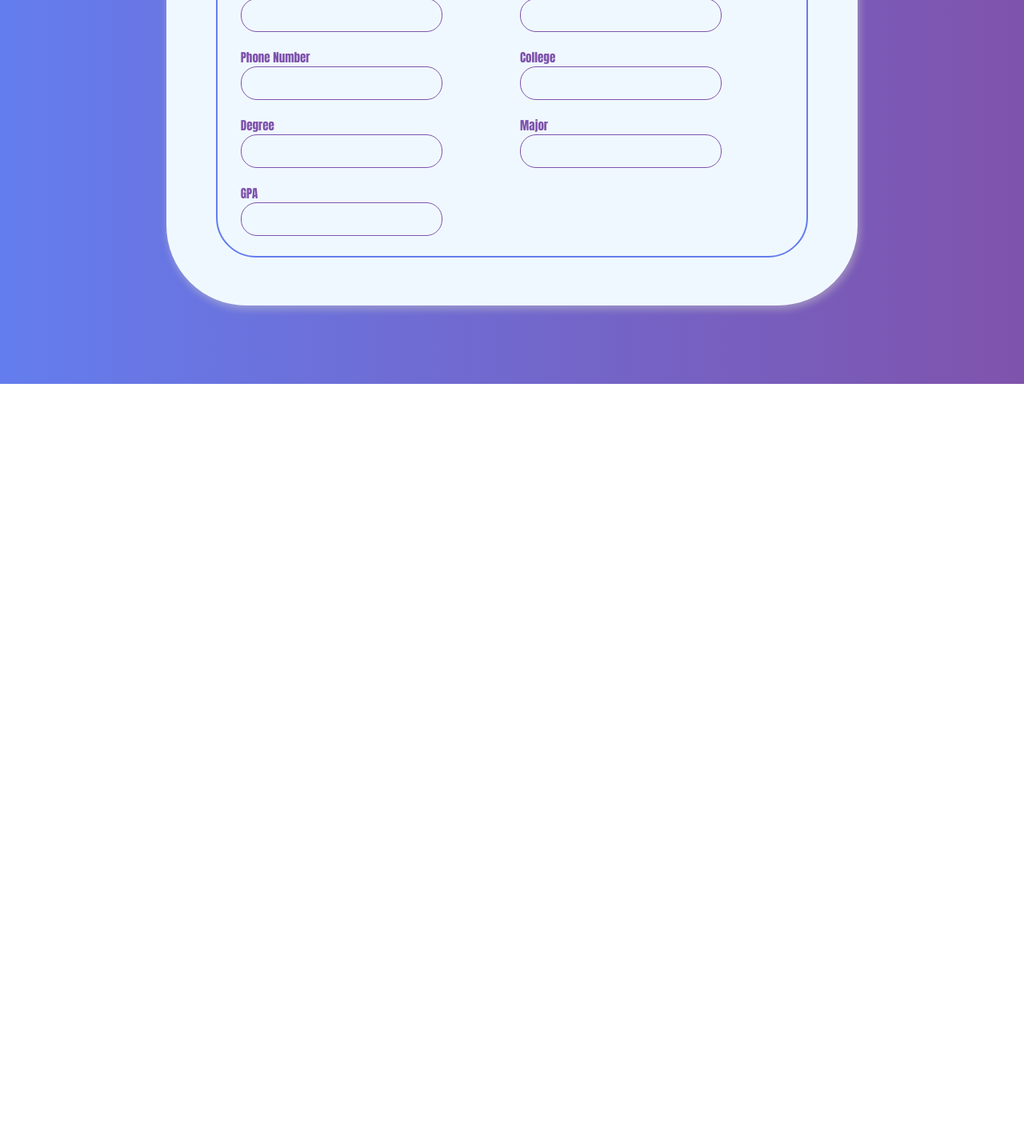
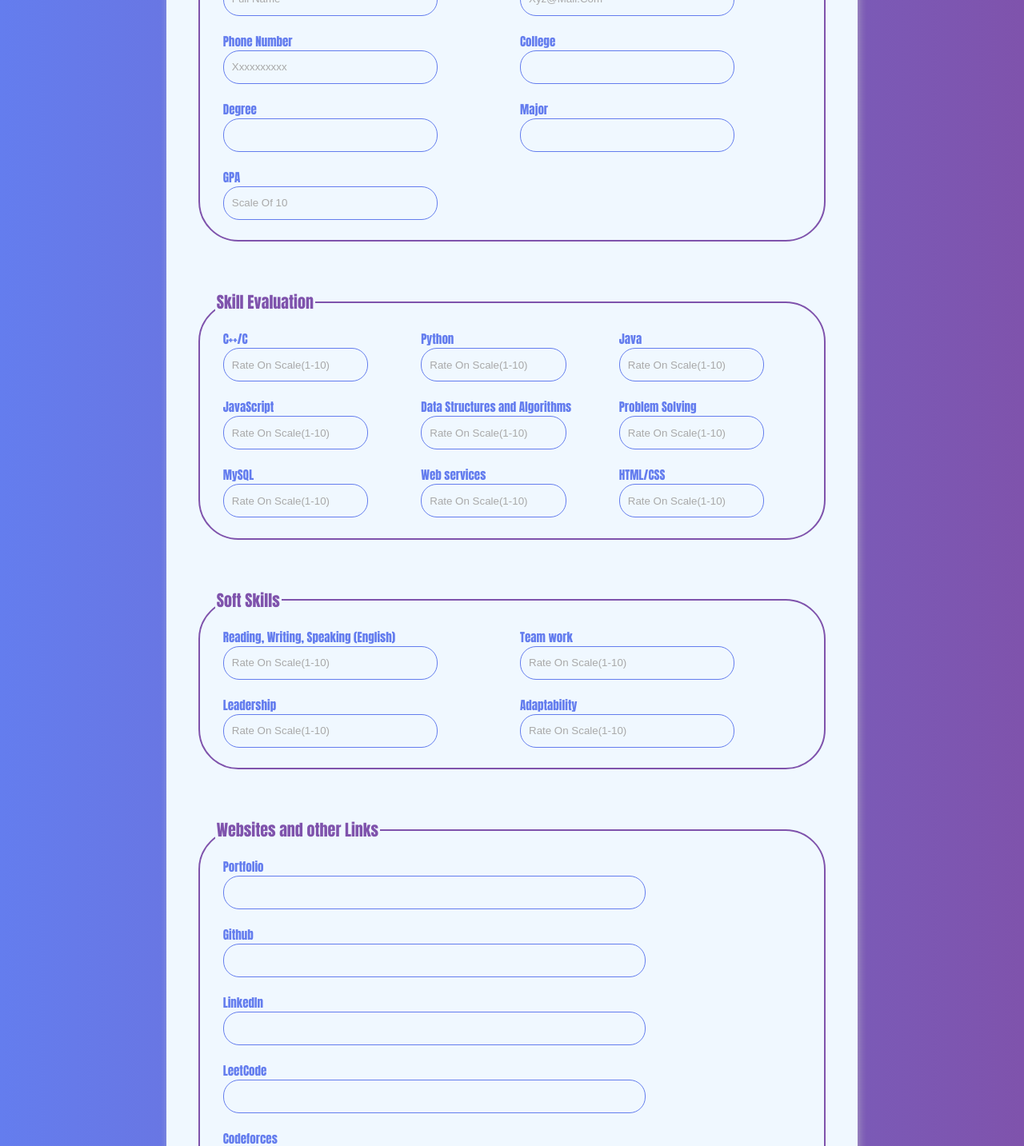
Before and after one commit to Priyansh-15/Job_Helper, a React (Create React App) app in the folder ui/: page / in a window 1280 px wide. Shown: the part 320-1753 px from the top of the page at 80% size. Before the commit the page ends 800 px from the top, so only its background shows below. Built offline with nearby package versions, Linux system fonts and the light colour scheme.

Commit message:
ui - 0.6

```diff
--- a/ui/src/pages/Homepage.css
+++ b/ui/src/pages/Homepage.css
@@ -14,7 +14,9 @@
     margin-right: 200px;
     margin-bottom: 200px;
     background-color: aliceblue;
-    display: flex;
+    display: grid;
+    grid-template-columns: repeat(1, 1fr);
+
     width: auto;
     -webkit-box-shadow: 2px 4px 10px 1px rgba(0, 0, 0, 0.47);
     box-shadow: 2px 4px 10px 1px rgba(201, 201, 201, 0.47);
@@ -25,16 +27,29 @@
 }
 .section_1{
     width: 100%;
-    margin: 50px;
+}
+.section_2{
+    width: 100%;
+}
+.section_3{
+    width: 100%;
 }
 .main_section_1{
     display: grid;
     grid-template-columns: repeat(2, 1fr);
 }
+.main_section_2{
+    display: grid;
+    grid-template-columns: repeat(3, 1fr);
+}
+.main_section_3{
+    display: grid;
+    grid-template-columns: repeat(2, 1fr);
+}
 fieldset {
-    border: 2px solid #647DEE;
+    border: 2px solid #7F53AC;
     border-radius: 50px;
-
+    margin:30px;
     font-size: 25px;
 
 }
@@ -43,7 +58,7 @@ legend {
     font-size: 20px;
     font-family: Impact,Charcoal,sans-serif;
     font-weight: 200;
-    color:#647DEE;
+    color:#7F53AC;;
 
 }
 .search_box{
@@ -52,16 +67,19 @@ legend {
     padding: 10px;
     border-radius: 20px;
 
-    border: 1px solid #7F53AC;
+    border: 1px solid #647DEE;
     text-transform: capitalize;
     background: none;
     color: #000000;
     outline: none;
+}
+.search_box::placeholder{
+    color: #a9a9a9;
 }
 .labels{
     padding: 10px;
     font-size: 15px;
     font-family: Impact,Charcoal,sans-serif;
     font-weight: 100;
-    color:#7F53AC;
+    color:#647DEE;
 }
--- a/ui/src/pages/Homepage.js
+++ b/ui/src/pages/Homepage.js
@@ -21,19 +21,19 @@ const Homepage = () => {
                         <div className='labels'>
                           <span>Name</span>
                           <br/>
-                            <input type="text"  className='search_box' name="name"/>
+                            <input type="text"  className='search_box' name="name" placeholder='Full Name'/>
                         </div>
 
                       <div className='labels'>
                          <span>Email</span>
                           <br/>
-                            <input type="text" className='search_box'  name="email"/>
+                            <input type="text" className='search_box'  name="email" placeholder='xyz@mail.com'/>
                       </div>
 
                       <div className='labels'>
                       <span>Phone Number</span>
                           <br/>
-                            <input type="text" className='search_box'  name="phoneno"/>
+                            <input type="text" className='search_box'  name="phoneno" placeholder='xxxxxxxxxx'/>
                       </div>
 
                       <div className='labels'>
@@ -51,12 +51,12 @@ const Homepage = () => {
                       <div className='labels'>
                       <span>Major</span>
                           <br/>
-                            <input type="text" className='search_box'  name="major"/>
+                            <input type="text" className='search_box'  name="major" />
                       </div>
                       <div className='labels'>
                           <span>GPA</span>
                           <br/>
-                            <input type="text" className='search_box'  name="gpa"/>
+                            <input type="text" className='search_box'  name="gpa" placeholder='scale of 10'/>
                       </div>
 
                       </div>
@@ -65,7 +65,122 @@ const Homepage = () => {
 
 
 
+                <div className='section_2'>
+                  <fieldset>
+                    <legend>Skill Evaluation</legend>
+                    <div className='main_section_2'>
+                      <div className='labels'>
+                         <span>C++/C</span>
+                          <br/>
+                            <input type="text" className='search_box'  name="c++/c" placeholder='Rate on scale(1-10)'/>
+                      </div>
+
+                      <div className='labels'>
+                      <span>Python</span>
+                          <br/>
+                            <input type="text" className='search_box'  name="python" placeholder='Rate on scale(1-10)'/>
+                      </div>
+
+                      <div className='labels'>
+                      <span>Java</span>
+                          <br/>
+                            <input type="text" className='search_box'  name="java" placeholder='Rate on scale(1-10)'/>
+                      </div>
+
+                      <div className='labels'>
+                      <span>JavaScript</span>
+                          <br/>
+                            <input type="text" className='search_box'  name="javascript" placeholder='Rate on scale(1-10)'/>
+                      </div>
+                      <div className='labels'>
+                          <span>Data Structures and Algorithms</span>
+                          <br/>
+                            <input type="text"  className='search_box' name="dsa" placeholder='Rate on scale(1-10)'/>
+                        </div>
+                      <div className='labels'>
+                      <span>Problem Solving</span>
+                          <br/>
+                            <input type="text" className='search_box'  name="problem" placeholder='Rate on scale(1-10)'/>
+                      </div>
+                      <div className='labels'>
+                          <span>MySQL</span>
+                          <br/>
+                            <input type="text" className='search_box'  name="sql" placeholder='Rate on scale(1-10)'/>
+                      </div>
+                      <div className='labels'>
+                          <span>Web services</span>
+                          <br/>
+                            <input type="text" className='search_box'  name="web" placeholder='Rate on scale(1-10)'/>
+                      </div>
+                      <div className='labels'>
+                          <span>HTML/CSS</span>
+                          <br/>
+                            <input type="text" className='search_box'  name="html/css" placeholder='Rate on scale(1-10)'/>
+                      </div>
+                      </div>
+                  </fieldset>
+                </div>
+                <div className='section_3'>
+                  <fieldset>
+                    <legend>Soft Skills</legend>
+                    <div className='main_section_3'>
+                    <div className='labels'>
+                          <span>Reading, Writing, Speaking (English)</span>
+                          <br/>
+                            <input type="text" className='search_box'  name="english" placeholder='Rate on scale(1-10)'/>
+                      </div>
+                      <div className='labels'>
+                          <span>Team work</span>
+                          <br/>
+                            <input type="text" className='search_box'  name="team work" placeholder='Rate on scale(1-10)'/>
+                      </div>
+                      <div className='labels'>
+                          <span>Leadership</span>
+                          <br/>
+                            <input type="text" className='search_box'  name="leadership" placeholder='Rate on scale(1-10)'/>
+                      </div>
+                      <div className='labels'>
+                          <span>Adaptability</span>
+                          <br/>
+                            <input type="text" className='search_box'  name="adapt" placeholder='Rate on scale(1-10)'/>
+                      </div>
+                      </div>
+                  </fieldset>
+                </div>
+                <div className='section_4'>
+                  <fieldset>
+                    <legend>Websites and other Links</legend>
+                    <div className='main_section_4'>
+                    <div className='labels'>
+                          <span>Portfolio</span>
+                          <br/>
+                            <input type="text" className='search_box'  name="portfolio"/>
+                      </div>
+                      <div className='labels'>
+                          <span>Github</span>
+                          <br/>
+                            <input type="text" className='search_box'  name="git"/>
+                      </div>
+                      <div className='labels'>
+                          <span>LinkedIn</span>
+                          <br/>
+                            <input type="text" className='search_box'  name="linked"/>
+                      </div>
+                      <div className='labels'>
+                          <span>LeetCode</span>
+                          <br/>
+                            <input type="text" className='search_box'  name="leetcode"/>
+                      </div>
+                      <div className='labels'>
+                          <span>Codeforces</span>
+                          <br/>
+                            <input type="text" className='search_box'  name="cf"/>
+                      </div>
+                      </div>
+                  </fieldset>
+                </div>
             </div>
+
             </form>
          </div>
     </div>
```
